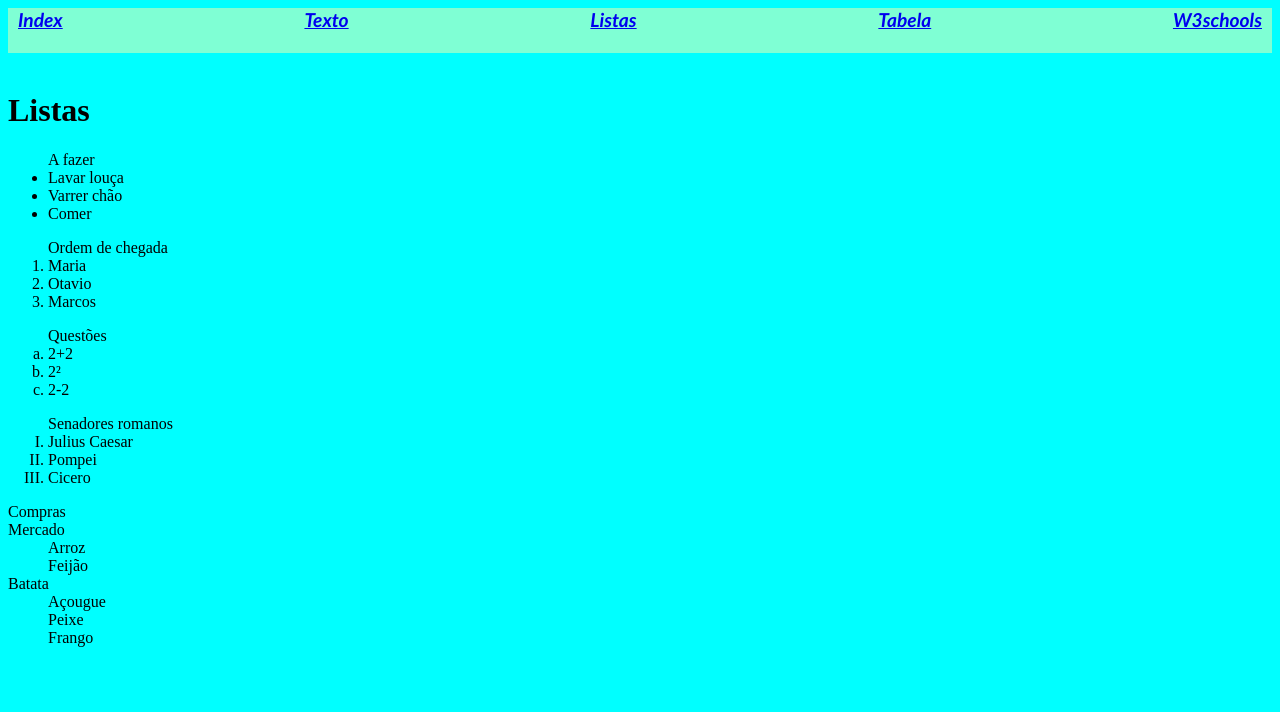
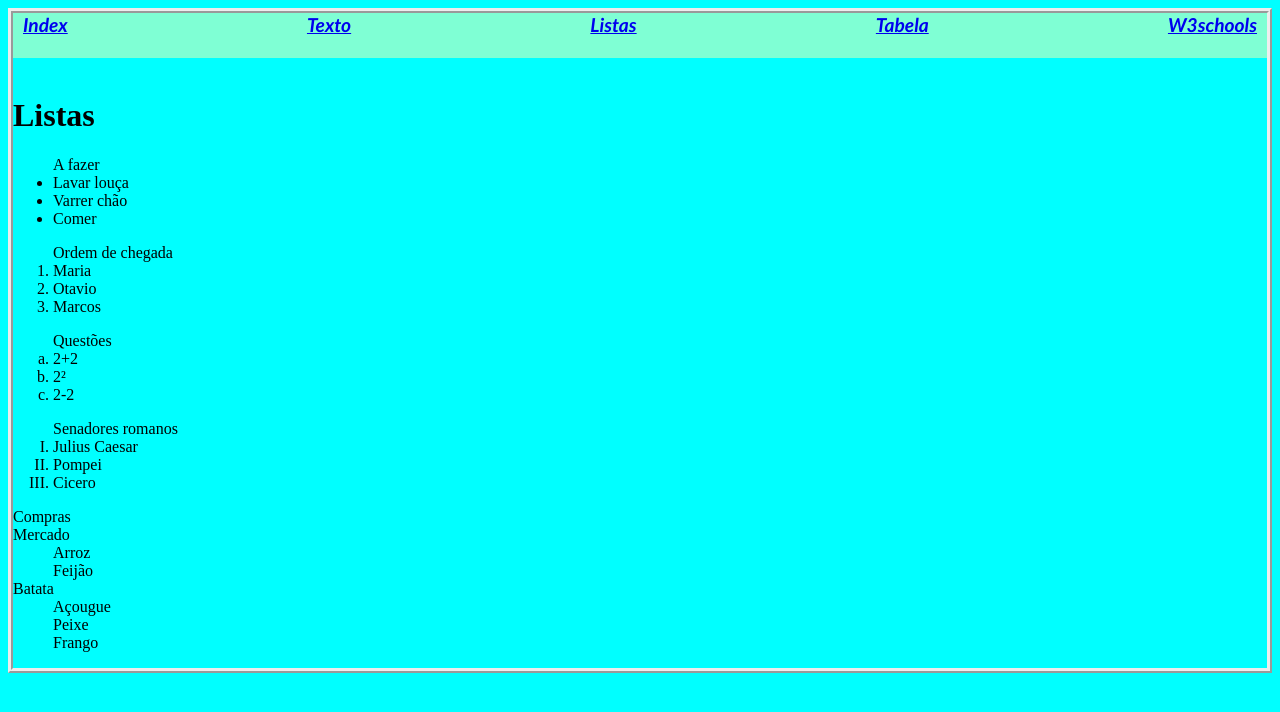
Before and after one commit to VenvsF/SenaiCurso, a plain HTML site: page Atividades/atividade html css/list.html in a window 1280 px wide. Drawn offline with Linux system fonts and the light colour scheme; files that its build step writes are made by us from their sources.

Commit message:
Update style.css

```diff
--- a/Atividades/atividade html css/style.css
+++ b/Atividades/atividade html css/style.css
@@ -5,7 +5,7 @@
     display: flex;
     background-color:aquamarine;}
 
- .idmenu{
+.idmenu{
     margin-left: 10px;
     margin-right: 10px;
     font-size: larger;
@@ -16,4 +16,6 @@
 
 body{
     background-color: aqua;
+    border: 5px;
+    border-style: ridge;
 }
```
